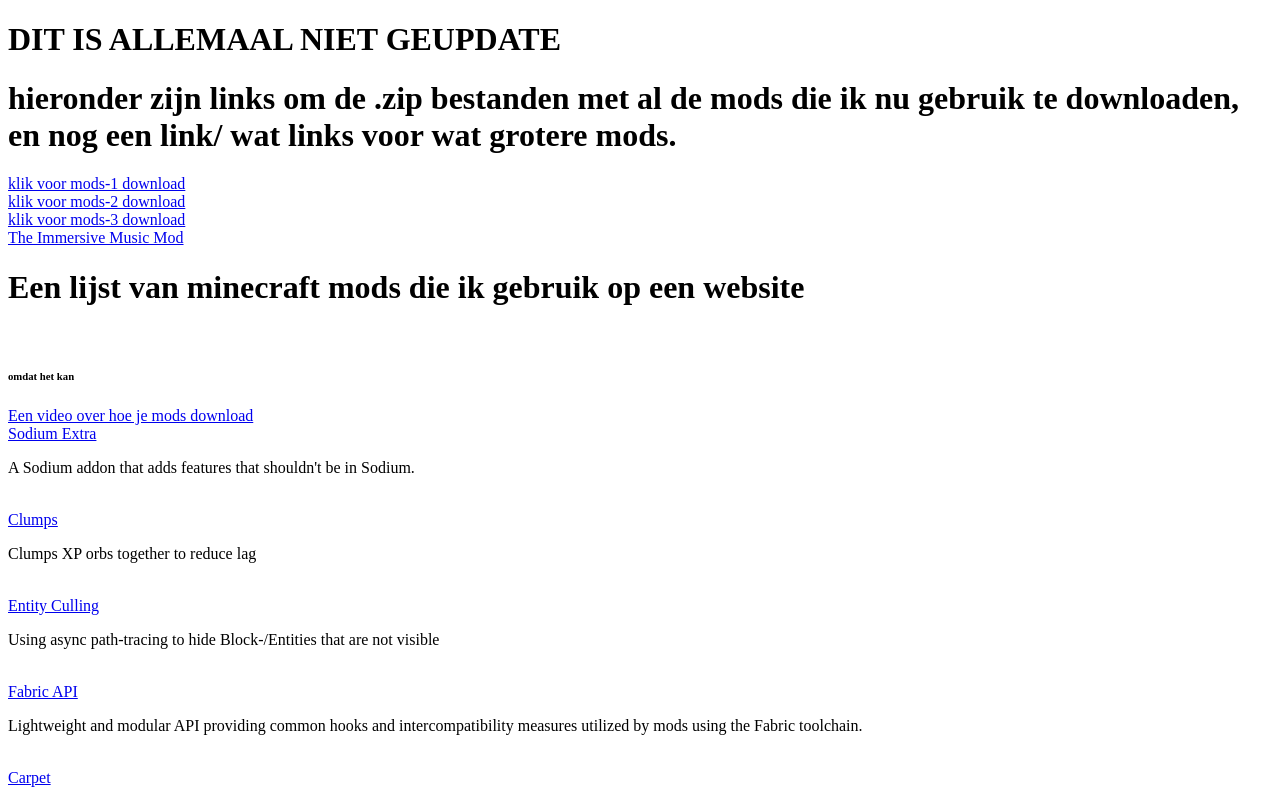
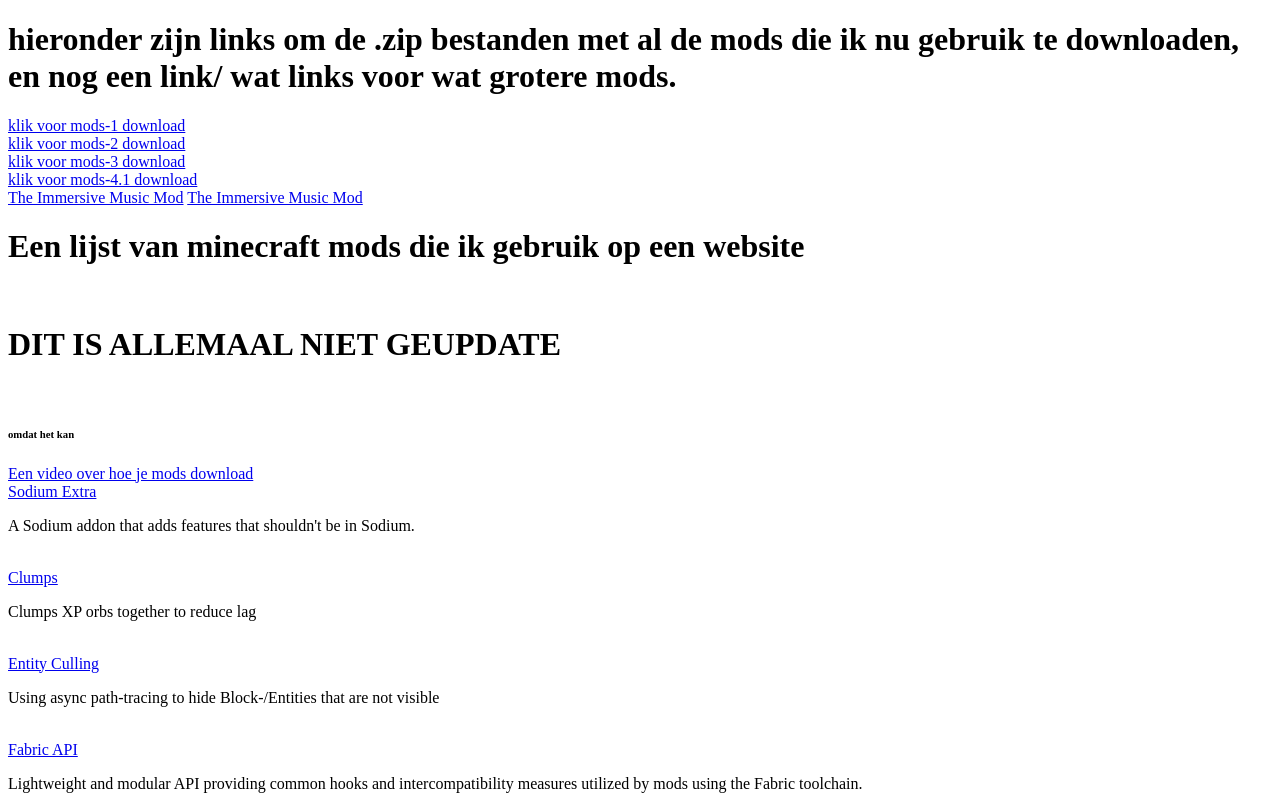
Before and after one commit to quix3908/mod-collection, a plain HTML site: page index.html in a window 1280 px wide. Shown: the top 800 px of the page. Drawn offline with Linux system fonts and the light colour scheme.

Commit message:
Update index.html

```diff
--- a/index.html
+++ b/index.html
@@ -2,7 +2,7 @@
 <html>
 <body>
 
-<h1>DIT IS ALLEMAAL NIET GEUPDATE</h1>
+
 <h1>hieronder zijn links om de .zip bestanden met al de mods die ik nu gebruik te downloaden, en nog een link/ wat links voor wat grotere mods.</h1>
 <a href="mc1.21.5mods-1.zip" download>klik voor mods-1 download</a>
 <br>
@@ -10,8 +10,13 @@
 <br>
 <a href="mc1.21.5mods-3.zip" download>klik voor mods-3 download</a>
 <br>
+<a href="mc1.21.5mods-4.1.zip" download>klik voor mods-4.1 download</a>
+<br>
  <a href=https://modrinth.com/mod/immersivemusicmod/versions>The Immersive Music Mod</a>
+ <a href=https://modrinth.com/mod/ambientsounds/versions>The Immersive Music Mod</a>
 <h1>Een lijst van minecraft mods die ik gebruik op een website</h1>
+<br>
+ <h1>DIT IS ALLEMAAL NIET GEUPDATE</h1>
 <br>
 <h6>omdat het kan</h6>
  <a href=https://www.youtube.com/watch?v=D2J8yVG3LNs>Een video over hoe je mods download</a>
```
